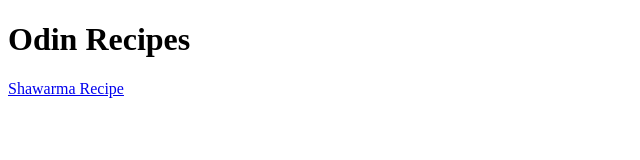
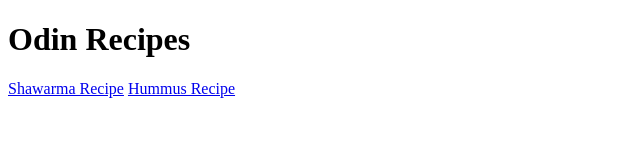
Before and after one commit to carlojian/odin-recipes-2025, a plain HTML site: page index.html in a window 1280 px wide. Shown: the whole page, without its empty margins (0-640 px from the left). Drawn offline with Linux system fonts and the light colour scheme.

Commit message:
feat(index): add link to new recipe

```diff
--- a/index.html
+++ b/index.html
@@ -11,6 +11,7 @@
         <h1>Odin Recipes</h1>
 
         <a href="./recipes/shawarma.html">Shawarma Recipe</a>
+        <a href="./recipes/hummus.html">Hummus Recipe</a>
     </body>
 
 </html>
```
